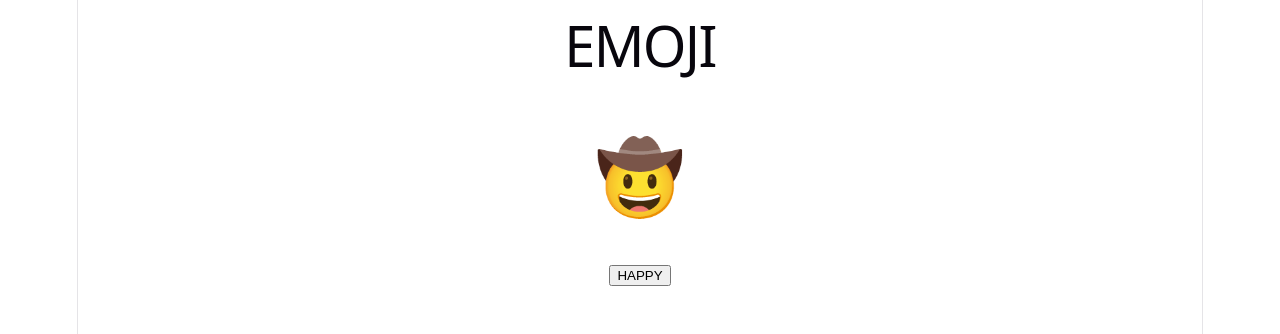
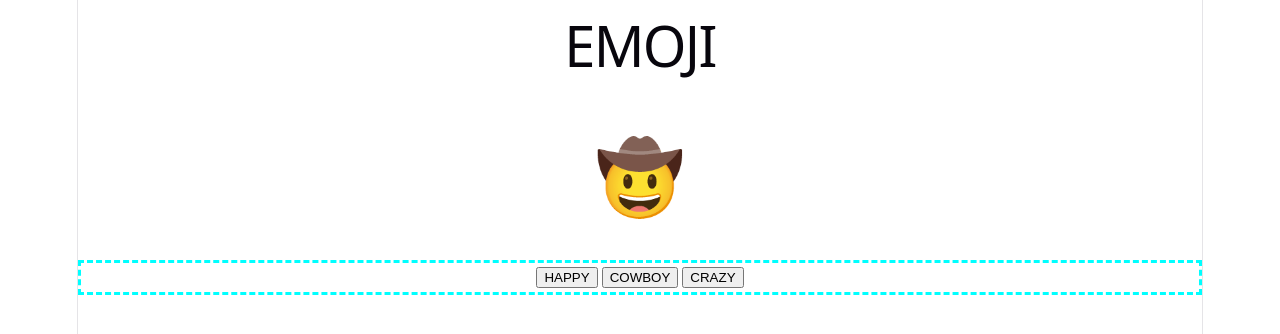
Before and after one commit to ufjf-dcc207/ufjf-dcc207-2026-3-a-atv06-deyvisonfernandes, a React (Vite) app: page / in a window 1280 px wide. Shown: the top 334 px of the page. Built offline with nearby package versions, Linux system fonts and the light colour scheme.

Commit message:
adiciona acoes para outros emojis

```diff
--- a/src/Emoji.css
+++ b/src/Emoji.css
@@ -2,3 +2,13 @@
     margin: 1em;
     font-size: 4em;
 }
+
+.acoes{
+    display: flex;
+    flex-direction: row;
+    gap: 4px;
+    padding: 4px;
+    justify-content: center;
+    border-style: dashed;
+    border-color: aqua;
+}
--- a/src/Emoji.tsx
+++ b/src/Emoji.tsx
@@ -22,6 +22,19 @@ export default function Emoji(){
         setStatus("happy");
         console.log("Status", status);
     }
+    function cowboyClick(){
+        console.log("Status", status);
+        console.log("Cowboy!");
+        setStatus("cowboy");
+        console.log("Status", status);
+    }
+
+    function crazyClick(){
+        console.log("Status", status);
+        console.log("Crazy!");
+        setStatus("crazy");
+        console.log("Status", status);
+    }
 
     return(
         <>
@@ -29,7 +42,10 @@ export default function Emoji(){
             {EMOJI_MAP.get(status) || "🤔"}
             </div>
            <div className="acoes">
-            <button onClick = {happyClick}>HAPPY</button></div>
+            <button onClick = {happyClick}>HAPPY</button>
+            <button onClick = {cowboyClick}>COWBOY</button>
+            <button onClick = {crazyClick}>CRAZY</button>
+            </div>
            </>
     )
 }
```
